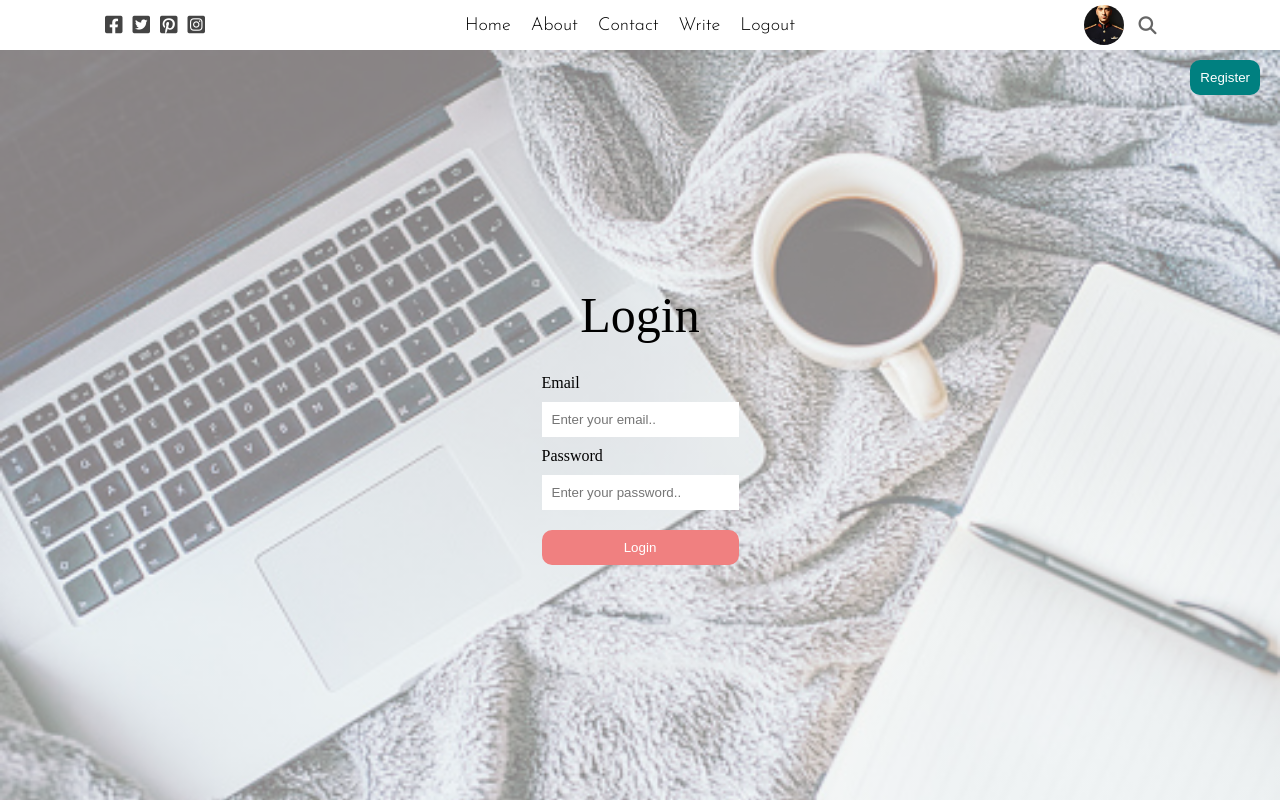
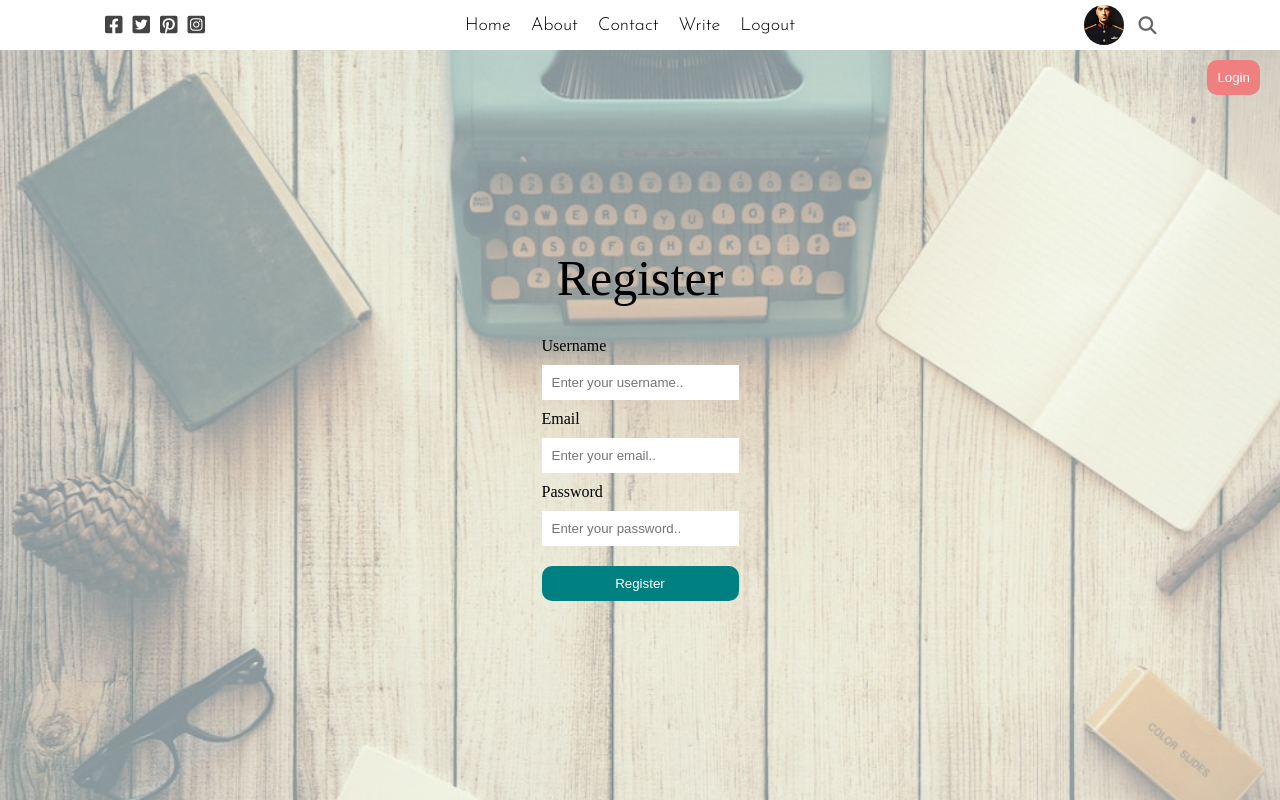
Before and after one commit to Vivy/Personal-Blog, a React (Vite) app: page / in a window 1280 px wide. Built offline with nearby package versions, Linux system fonts and the light colour scheme; the HTML template or start-up script is replaced by a standard one.

Commit message:
feat: added register component

```diff
--- a/src/App.jsx
+++ b/src/App.jsx
@@ -1,5 +1,6 @@
 import Home from './component/pages/home/home';
 import Login from './component/pages/login/login';
+import Register from './component/pages/register/register';
 import Settings from './component/pages/settings/settings';
 import Single from './component/pages/single/single';
 import Write from './component/pages/write/write';
@@ -9,7 +10,7 @@
   return (
     <>
       <TopBar />
-      <Login />
+      <Register />
     </>
   );
 }
--- /dev/null
+++ b/src/component/pages/register/register.css
@@ -0,0 +1,50 @@
+.register{
+  height: calc(100vh - 50px);
+  display: flex;
+  flex-direction: column;
+  align-items: center;
+  justify-content: center;
+  background:linear-gradient(rgba(255,255,255,0.5),rgba(255,255,255,0.5)), url('/image/cover2.jpg');
+  background-size: cover;
+}
+.registerTitle{
+  font-size: 50px;
+}
+
+.registerForm{
+  margin-top: 20px;
+  display: flex;
+  flex-direction: column;
+}
+
+.registerForm>label{
+  margin: 10px 0;
+}
+
+.registerInput{
+  padding: 10px;
+  background-color: white;
+  border: none;
+}
+
+.registerButton{
+  margin-top: 20px;
+  cursor: pointer;
+  background-color:teal;
+  border: none;
+  color: white;
+  border-radius: 10px;
+  padding: 10px;
+}
+
+.registerLoginButton{
+  position: absolute;
+  top: 60px;
+  right: 20px;
+  cursor: pointer;
+  background-color: lightcoral;
+  border: none;
+  padding: 10px;
+  color: white;
+  border-radius: 10px;
+}
--- /dev/null
+++ b/src/component/pages/register/register.jsx
@@ -0,0 +1,33 @@
+import './register.css';
+
+const Register = () => {
+  return (
+    <div className='register'>
+      <span className='registerTitle'>Register</span>
+      <form className='registerForm'>
+        <label>Username</label>
+        <input
+          type='text'
+          className='registerInput'
+          placeholder='Enter your username..'
+        />
+        <label>Email</label>
+        <input
+          type='email'
+          className='registerInput'
+          placeholder='Enter your email..'
+        />
+        <label>Password</label>
+        <input
+          type='password'
+          className='registerInput'
+          placeholder='Enter your password..'
+        />
+        <button className='registerButton'>Register</button>
+      </form>
+      <button className='registerLoginButton'>Login</button>
+    </div>
+  );
+};
+
+export default Register;
```
Also changed, not shown: public/image/cover2.jpg (added).
